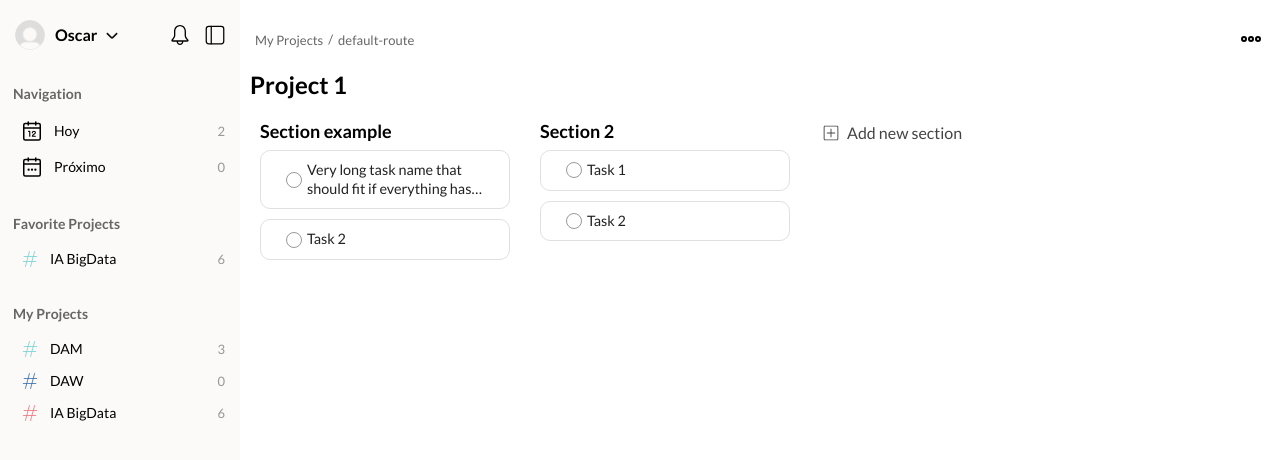
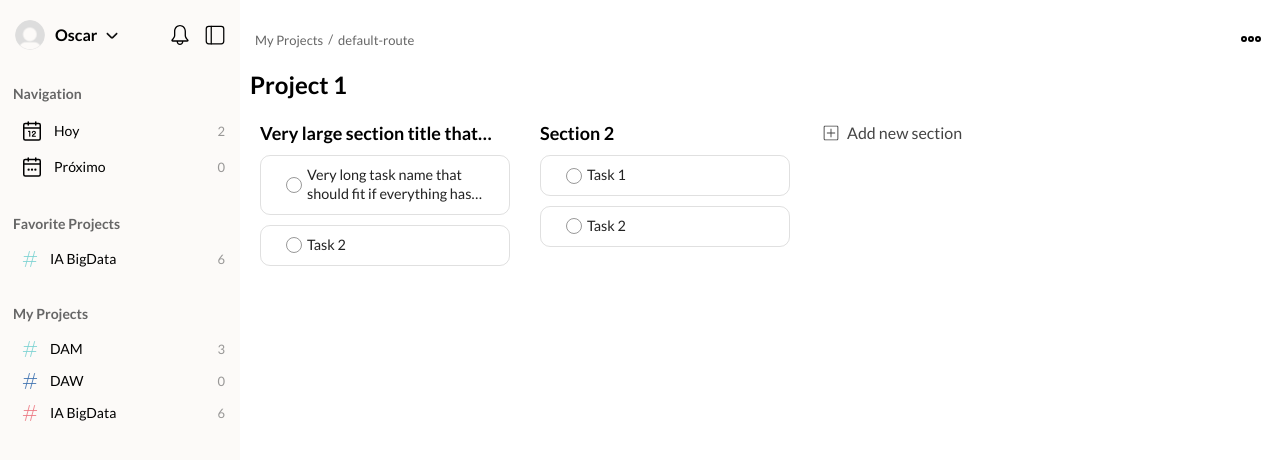
Before and after one commit to DavMunHer/TWDist-Desktop, an Angular app: page / in a window 1280 px wide. Shown: the top 460 px of the page. Built offline with nearby package versions, Linux system fonts and the light colour scheme.

Commit message:
fix: now managing text overflow in the project section title

```diff
--- a/src/app/components/project-view/project-section/section-title/section-title.component.css
+++ b/src/app/components/project-view/project-section/section-title/section-title.component.css
@@ -1,8 +1,17 @@
-.normal-title {
+.title {
     font-size: large;
+
+    line-clamp: 1;
+    overflow-wrap: break-word;
+    display: -webkit-box;
+    -webkit-line-clamp: 1;
+    -webkit-box-orient: vertical;
+    overflow: hidden;
+    user-select: none;
+    line-height: 1.3;
+
+    &.bold-title {
+        font-weight: bold;
+    }
+
 }
-
-.bold-title {
-    font-size: large;
-    font-weight: bold;
-}
--- a/src/app/components/project-view/project-section/section-title/section-title.component.html
+++ b/src/app/components/project-view/project-section/section-title/section-title.component.html
@@ -1,4 +1,4 @@
-<div [ngClass]="{'normal-title': titleStyle() == 'normal', 'bold-title': titleStyle() == 'bold'}">
+<div class="title" [ngClass]="{'bold-title': titleStyle() == 'bold'}">
     <div>
         {{title()}}
     </div>
--- a/src/app/components/project-view/project-section/section-title/section-title.component.ts
+++ b/src/app/components/project-view/project-section/section-title/section-title.component.ts
@@ -8,6 +8,6 @@ import { Component, input } from '@angular/core';
   styleUrl: './section-title.component.css'
 })
 export class SectionTitleComponent {
-  public title = input<string>("")
+  public title = input.required<string>()
   public titleStyle = input<"normal" | "bold">("normal")
 }
--- a/src/app/components/project-view/project-view.component.ts
+++ b/src/app/components/project-view/project-view.component.ts
@@ -18,7 +18,7 @@ export class ProjectViewComponent {
     name: 'Project 1',
     sectionsList: [
       {
-        name: 'Section example',
+        name: 'Very large section title that should be managed properly',
         tasksList: [
           {
             taskName: 'Very long task name that should fit if everything has been properly managed',
```
